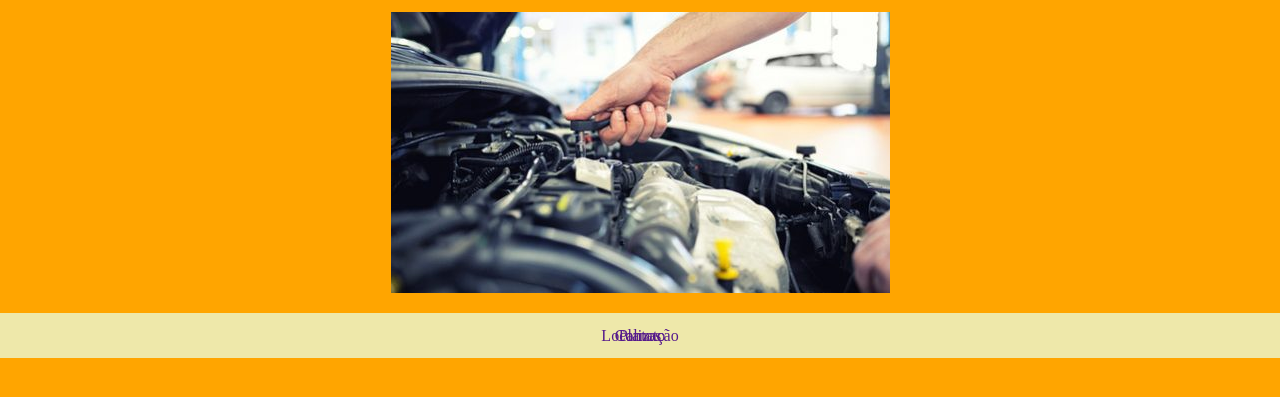
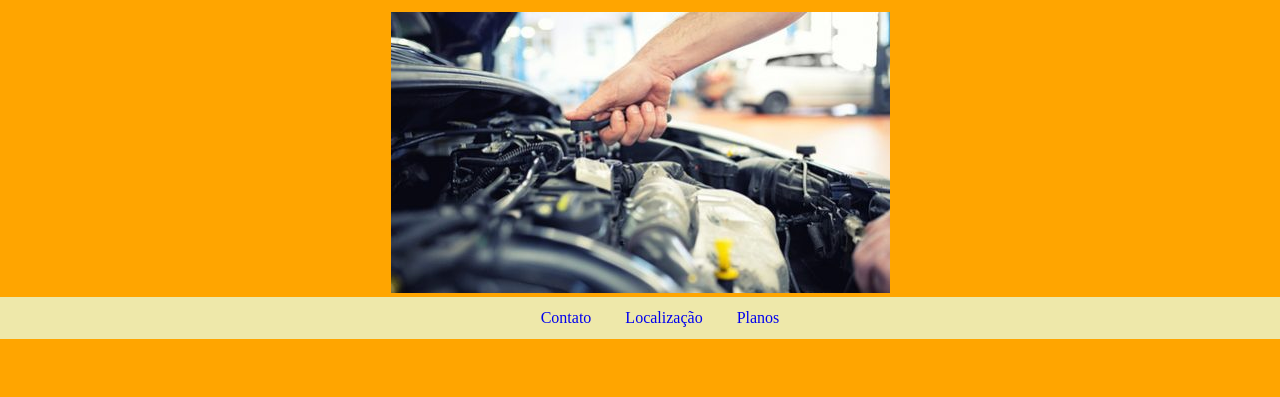
Before and after one commit to WendSant/Estudos_basico, a plain HTML site: page index.html in a window 1280 px wide. Shown: the part 73-470 px from the top of the page. Drawn offline with Linux system fonts and the light colour scheme.

Commit message:
Alterações no menu

```diff
--- a/css/style.css
+++ b/css/style.css
@@ -50,25 +50,37 @@ main {
 
 
 .menu1 {
-        margin: auto;
+        width: 100%;
+        margin: 0;
         background-color: palegoldenrod;
-        height: 45px;
-        position: relative;
+        text-align: center;
+        display: inline-block;
+        word-spacing: 0x;
+        padding: 10px;
+
+
 
 
 }
 
+.menu1 ul {
+    margin:0px;
+    list-style-type: none;
+
+}
+
 .menu1 ul li{
-        position: absolute;
-        list-style-type: none;
-        top: 50%;
-        left: 50%;
-        transform: translate(-50%, -50%);
+        display: inline;
+        margin-right: 20px;
+
+
 }
 
 
+.menu1 ul li a {
+    text-decoration: none;
+    padding: 2px 5px;
+    display: inline-block;
 
-.menu1 a {
-    text-decoration: none;
 
 }
--- a/index.html
+++ b/index.html
@@ -47,15 +47,12 @@
 
     <div class="menu1">
                         <ul>
-                            <a href="">
-                                <li>Contato</li>
-                            </a>
-                            <a href="">
-                                <li>Localização</li>
-                            </a>
-                            <a href="">
-                                <li>Planos</li>
-                            </a>
+
+                                <li><a href="#">Contato</a></li>
+
+                                <li><a href="#">Localização</a></li>
+
+                                <li><a href="#">Planos</a></li>
                         </ul>
 
 
```
